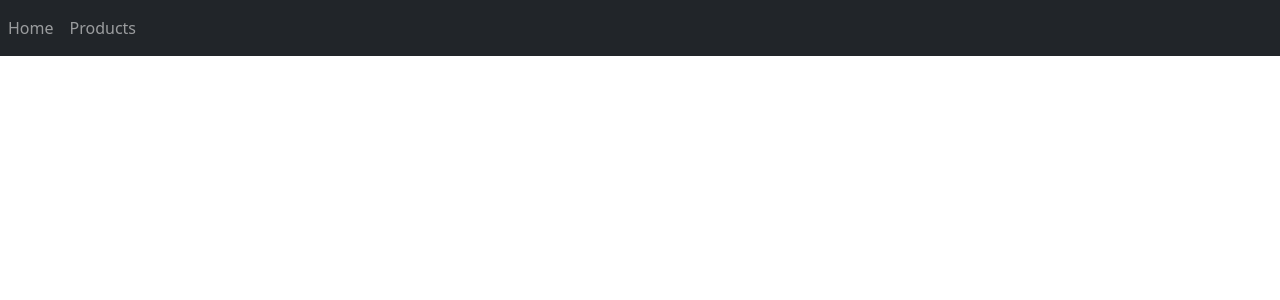
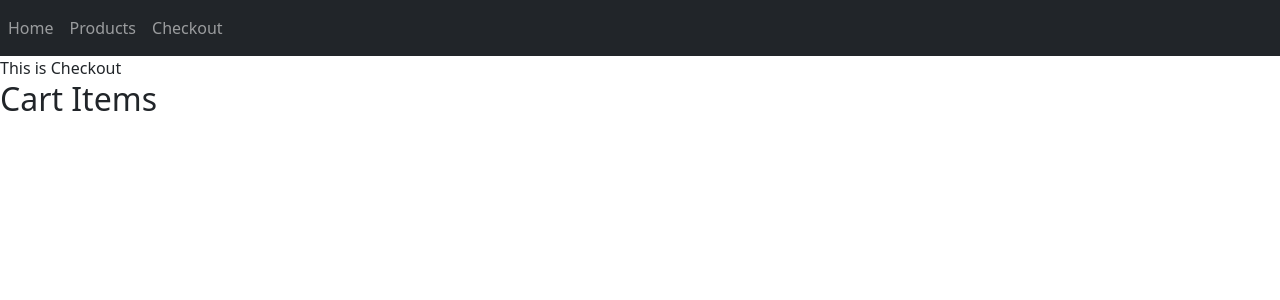
Before and after one commit to wongchuankai/tt1_02, a React (Create React App) app in the folder client/: page /checkout in a window 1280 px wide. Shown: the top 300 px of the page. Built offline with nearby package versions, Linux system fonts and the light colour scheme.

Commit message:
Initial Cart and checkout

```diff
--- a/client/src/App.js
+++ b/client/src/App.js
@@ -1,6 +1,7 @@
 import React, { useState } from "react";
 import Products from "./components/Products";
 import Topnavbar from "./components/Topnavbar";
+import Checkout from "./components/Checkout";
 import {
   BrowserRouter as Router,
   Route,
@@ -37,6 +38,9 @@
         <Route exact path="/products">
           <Products products={products} onAdd={onAdd} />
         </Route>
+        <Route exact path="/checkout">
+          <Checkout />
+        </Route>
       </Switch>
     </Router>
   );
--- /dev/null
+++ b/client/src/components/Cart.js
@@ -0,0 +1,7 @@
+const Cart = () => {
+    return (
+        <h2>Cart Items</h2>
+    )
+}
+
+export default Cart
--- /dev/null
+++ b/client/src/components/Checkout.js
@@ -0,0 +1,12 @@
+import Cart from './Cart'
+
+const Checkout = () => {
+    return (
+        <div>
+           This is Checkout
+           <Cart />
+        </div>
+    )
+}
+
+export default Checkout
--- a/client/src/components/Topnavbar.js
+++ b/client/src/components/Topnavbar.js
@@ -9,6 +9,7 @@
             <Nav>
             <Nav.Link as={Link} to="/">Home</Nav.Link>
             <Nav.Link as={Link} to="/products">Products</Nav.Link>
+            <Nav.Link as={Link} to="/checkout">Checkout</Nav.Link>
             </Nav>
             </Navbar>
         </div>
```
